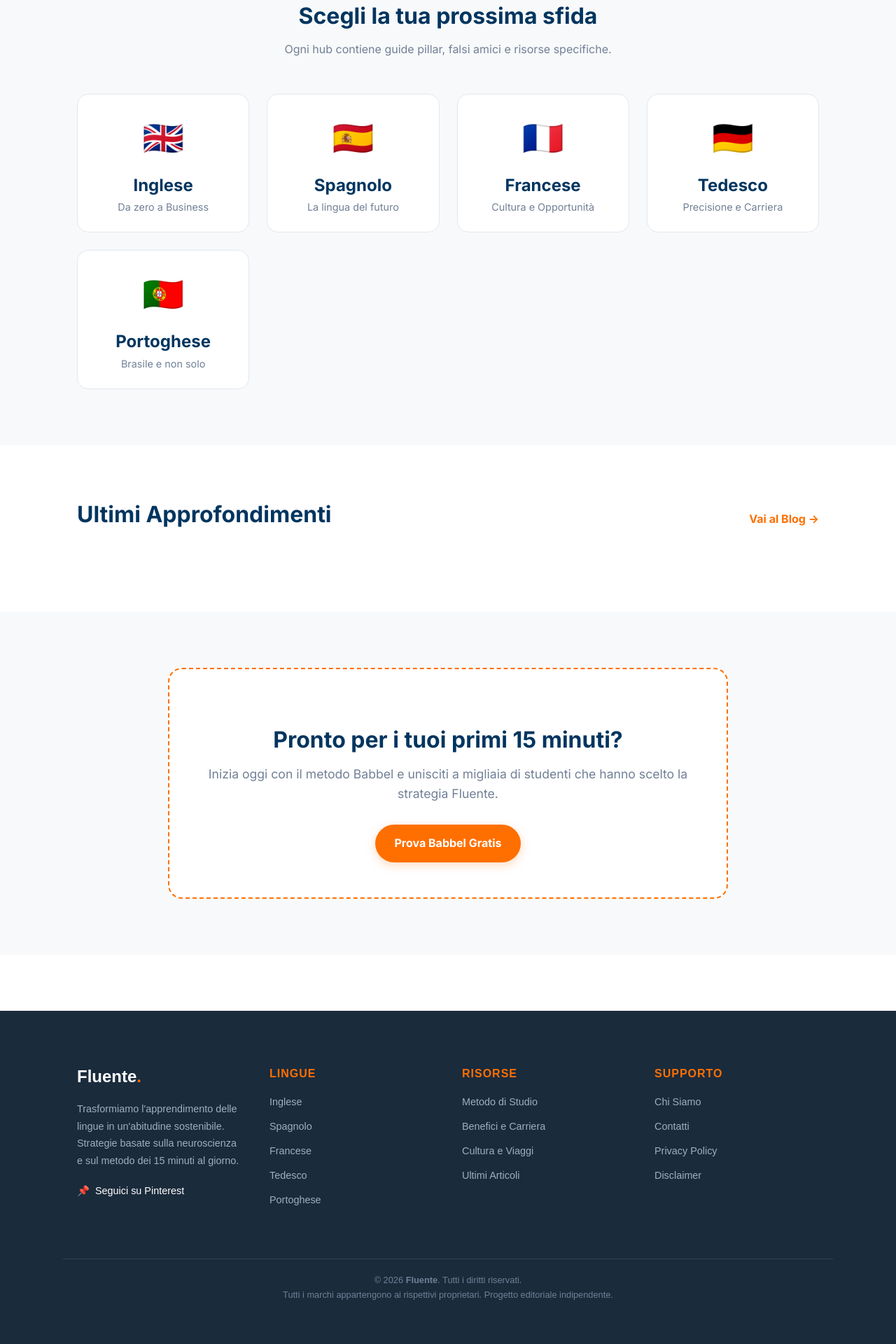
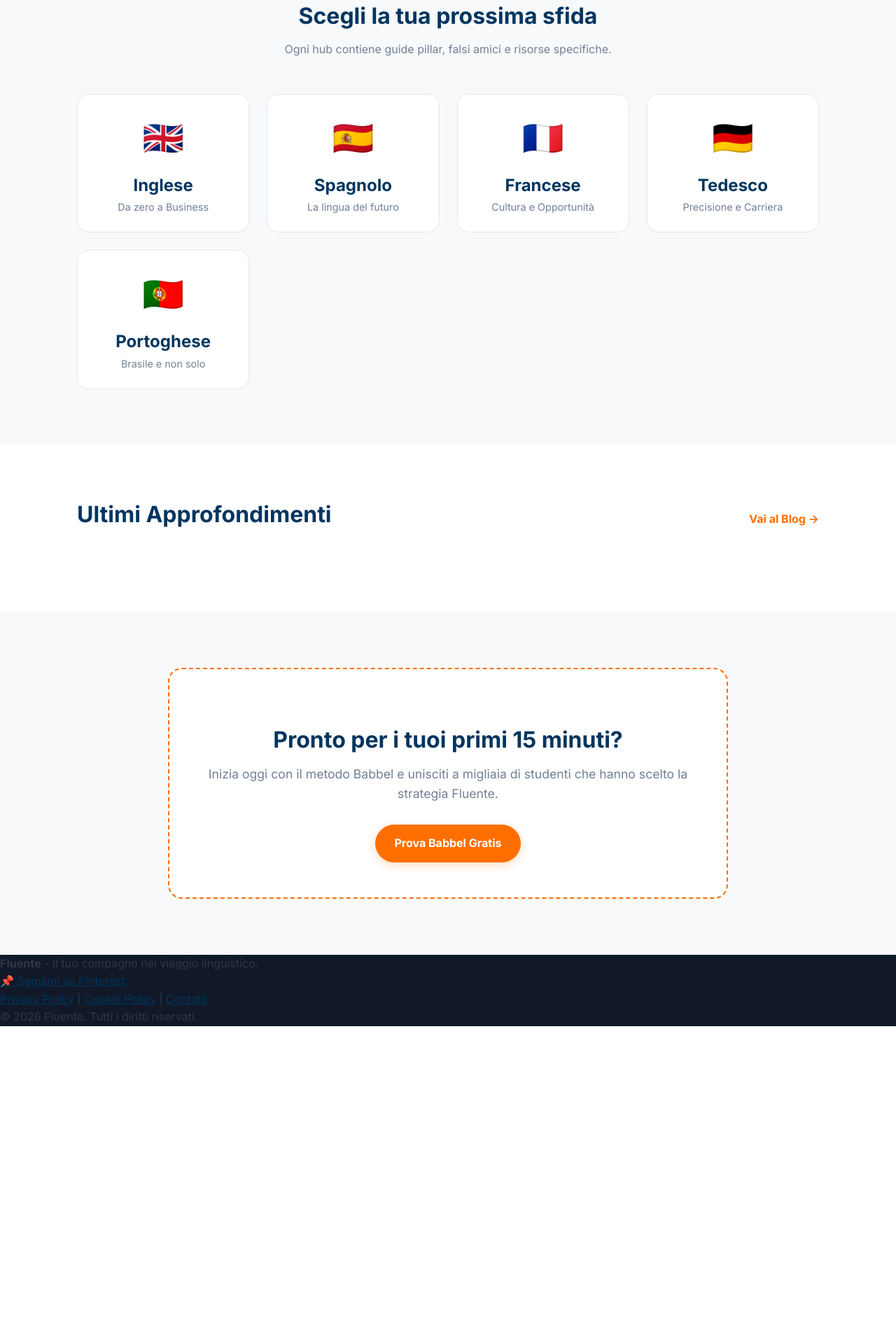
Before and after one commit to Nausica-c/fluente, a Jekyll site: the page built from index.html, in a window 1280 px wide. Shown: the part 921-2841 px from the top of the page at 70% size. Built offline with Jekyll 4.4.1, drawn with Linux system fonts in a browser that asks for light colours; the list of posts is cut into pages by our own code; after the commit the page ends 2387 px from its top, so only the background shows below that.

Commit message:
Update footer.html

```diff
--- a/_includes/footer.html
+++ b/_includes/footer.html
@@ -1,69 +1,17 @@
-<footer style="background: #1a2b3c; color: #ffffff; padding: 80px 0 40px 0; margin-top: 80px; font-family: sans-serif;">
-    <div class="main-wrapper" style="display: grid; grid-template-columns: repeat(auto-fit, minmax(200px, 1fr)); gap: 40px; max-width: 1100px; margin: 0 auto; padding: 0 20px;">
+<footer>
+    <p><strong>Fluente</strong> - Il tuo compagno nel viaggio linguistico.</p>
 
-        <div>
-            <h3 style="color: #ffffff; font-size: 1.5rem; margin-bottom: 20px; font-weight: 800;">
-                {{ site.title }}<span style="color: #ff6f00;">.</span>
-            </h3>
-            <p style="font-size: 0.9rem; line-height: 1.7; color: #a0aec0;">
-                Trasformiamo l'apprendimento delle lingue in un'abitudine sostenibile. Strategie basate sulla neuroscienza e sul metodo dei 15 minuti al giorno.
-            </p>
-            <div style="margin-top: 20px;">
-                <a href="https://pinterest.com/tuo-profilo" style="color: #ffffff; text-decoration: none; font-size: 0.9rem; display: flex; align-items: center; gap: 8px;">
-                    <span>📌</span> Seguici su Pinterest
-                </a>
-            </div>
-        </div>
-
-        <div>
-            <h4 style="color: #ff6f00; font-size: 1rem; text-transform: uppercase; letter-spacing: 1px; margin-bottom: 20px;">Lingue</h4>
-            <ul style="list-style: none; padding: 0; margin: 0; font-size: 0.9rem;">
-                <li style="margin-bottom: 12px;"><a href="{{ '/inglese/' | relative_url }}" class="footer-link">Inglese</a></li>
-                <li style="margin-bottom: 12px;"><a href="{{ '/spagnolo/' | relative_url }}" class="footer-link">Spagnolo</a></li>
-                <li style="margin-bottom: 12px;"><a href="{{ '/francese/' | relative_url }}" class="footer-link">Francese</a></li>
-                <li style="margin-bottom: 12px;"><a href="{{ '/tedesco/' | relative_url }}" class="footer-link">Tedesco</a></li>
-                <li style="margin-bottom: 12px;"><a href="{{ '/portoghese/' | relative_url }}" class="footer-link">Portoghese</a></li>
-            </ul>
-        </div>
-
-        <div>
-            <h4 style="color: #ff6f00; font-size: 1rem; text-transform: uppercase; letter-spacing: 1px; margin-bottom: 20px;">Risorse</h4>
-            <ul style="list-style: none; padding: 0; margin: 0; font-size: 0.9rem;">
-                <li style="margin-bottom: 12px;"><a href="{{ '/metodo-studio/' | relative_url }}" class="footer-link">Metodo di Studio</a></li>
-                <li style="margin-bottom: 12px;"><a href="{{ '/benefici/' | relative_url }}" class="footer-link">Benefici e Carriera</a></li>
-                <li style="margin-bottom: 12px;"><a href="{{ '/cultura/' | relative_url }}" class="footer-link">Cultura e Viaggi</a></li>
-                <li style="margin-bottom: 12px;"><a href="{{ '/blog/' | relative_url }}" class="footer-link">Ultimi Articoli</a></li>
-            </ul>
-        </div>
-
-        <div>
-            <h4 style="color: #ff6f00; font-size: 1rem; text-transform: uppercase; letter-spacing: 1px; margin-bottom: 20px;">Supporto</h4>
-            <ul style="list-style: none; padding: 0; margin: 0; font-size: 0.9rem;">
-                <li style="margin-bottom: 12px;"><a href="{{ '/about' | relative_url }}" class="footer-link">Chi Siamo</a></li>
-                <li style="margin-bottom: 12px;"><a href="{{ '/contact' | relative_url }}" class="footer-link">Contatti</a></li>
-                <li style="margin-bottom: 12px;"><a href="{{ '/privacy' | relative_url }}" class="footer-link">Privacy Policy</a></li>
-                <li style="margin-bottom: 12px;"><a href="{{ '/disclaimer' | relative_url }}" class="footer-link">Disclaimer</a></li>
-            </ul>
-        </div>
-
+    <div class="footer-social">
+        <a href="LINK_PINTEREST" target="_blank" rel="noopener noreferrer">📌 Seguimi su Pinterest</a>
     </div>
 
-    <div style="max-width: 1100px; margin: 60px auto 0 auto; padding: 20px; border-top: 1px solid rgba(255,255,255,0.1); text-align: center;">
-        <p style="font-size: 0.8rem; color: #718096; margin: 0;">
-            &copy; 2026 <strong>{{ site.title }}</strong>. Tutti i diritti riservati. <br style="display: block; margin: 10px 0;">
-            Tutti i marchi appartengono ai rispettivi proprietari. Progetto editoriale indipendente.
-        </p>
+    <div class="footer-links">
+        <a href="/privacy.html">Privacy Policy</a> |
+        <a href="/cookie.html">Cookie Policy</a> |
+        <a href="/contact.html">Contatti</a>
     </div>
+
+    <p class="copyright">
+        &copy; 2026 Fluente. Tutti i diritti riservati.
+    </p>
 </footer>
-
-<style>
-    .footer-link {
-        color: #a0aec0;
-        text-decoration: none;
-        transition: all 0.3s ease;
-    }
-    .footer-link:hover {
-        color: #ffffff;
-        padding-left: 5px;
-    }
-</style>
```
